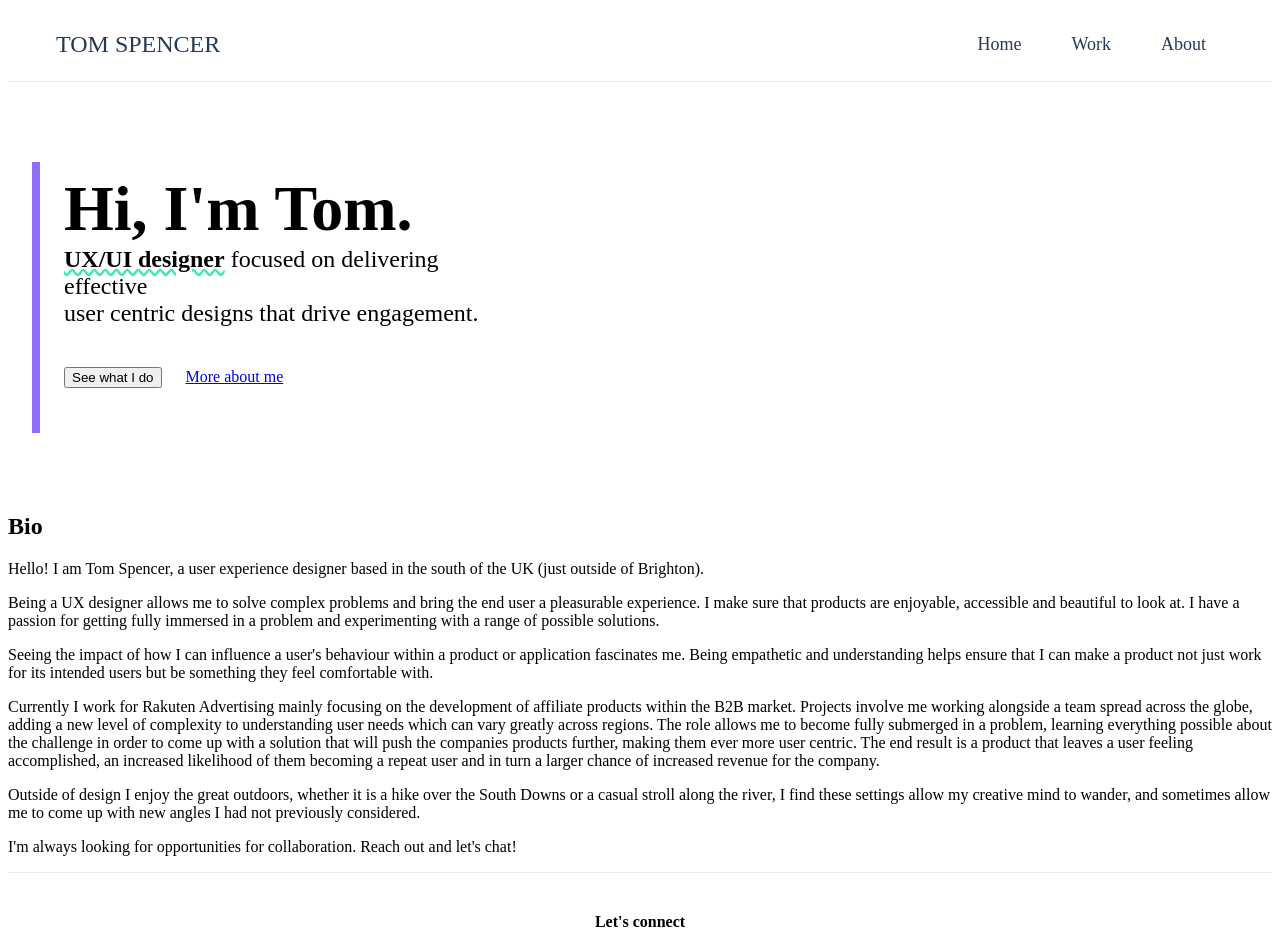
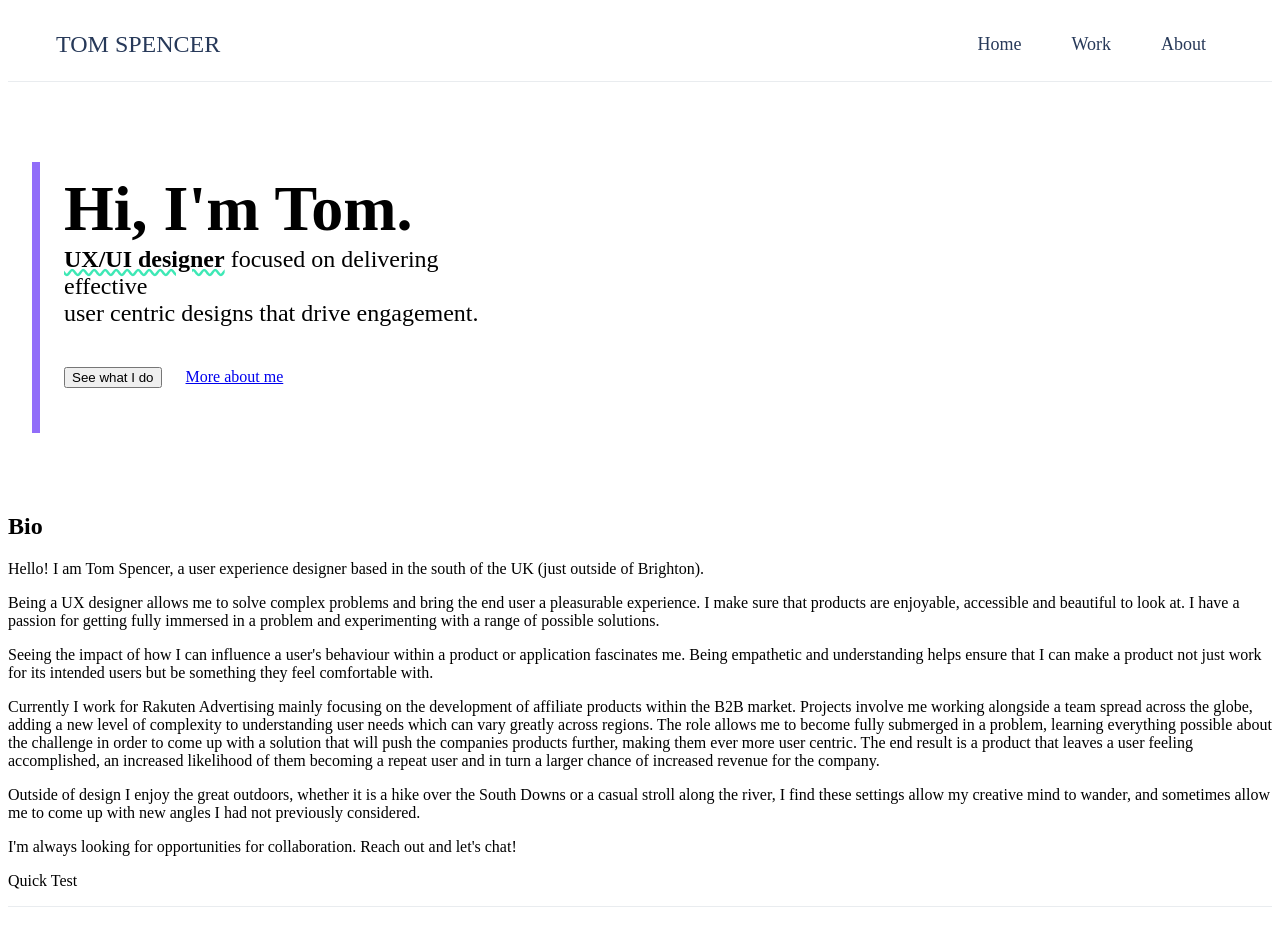
Before and after one commit to tomatronic/portfolio, a Next.js app: page /about in a window 1280 px wide. Shown: the top 945 px of the page. Built offline with nearby package versions, Linux system fonts and the light colour scheme.

Commit message:
Trying with build

```diff
--- a/pages/about.js
+++ b/pages/about.js
@@ -32,6 +32,7 @@ function About() {
                 <p>Currently I work for Rakuten Advertising mainly focusing on the development of affiliate products within the B2B market. Projects involve me working alongside a team spread across the globe, adding a new level of complexity to understanding user needs which can vary greatly across regions. The role allows me to become fully submerged in a problem, learning everything possible about the challenge in order to come up with a solution that will push the companies products further, making them ever more user centric. The end result is a product that leaves a user feeling accomplished, an increased likelihood of them becoming a repeat user and in turn a larger chance of increased revenue for the company.</p>
                 <p>Outside of design I enjoy the great outdoors, whether it is a hike over the South Downs or a casual stroll along the river, I find these settings allow my creative mind to wander, and sometimes allow me to come up with new angles I had not previously considered.</p>
                 <p>I'm always looking for opportunities for collaboration. Reach out and let's chat!</p>
+                <p> Quick Test</p>
             </div>
         </div>
         <Footer />
```
